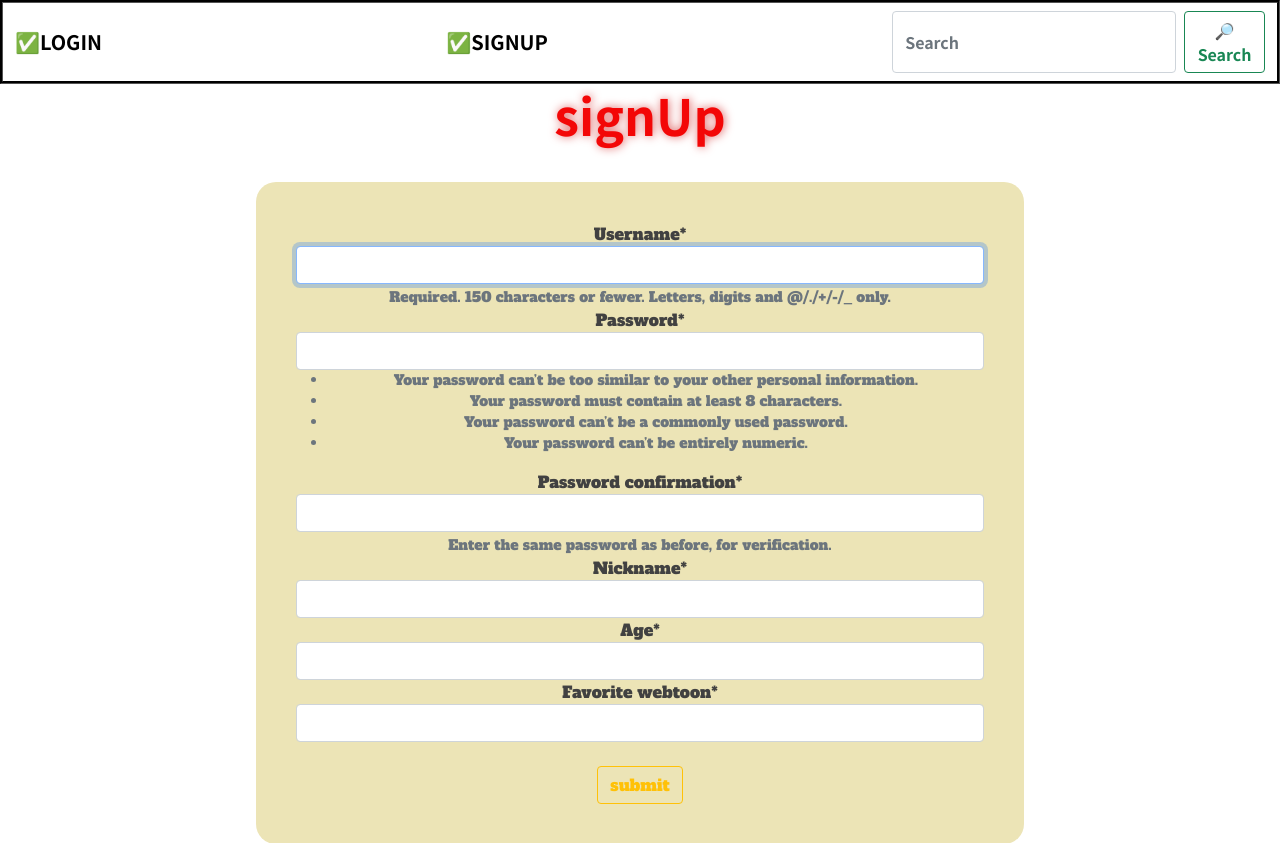
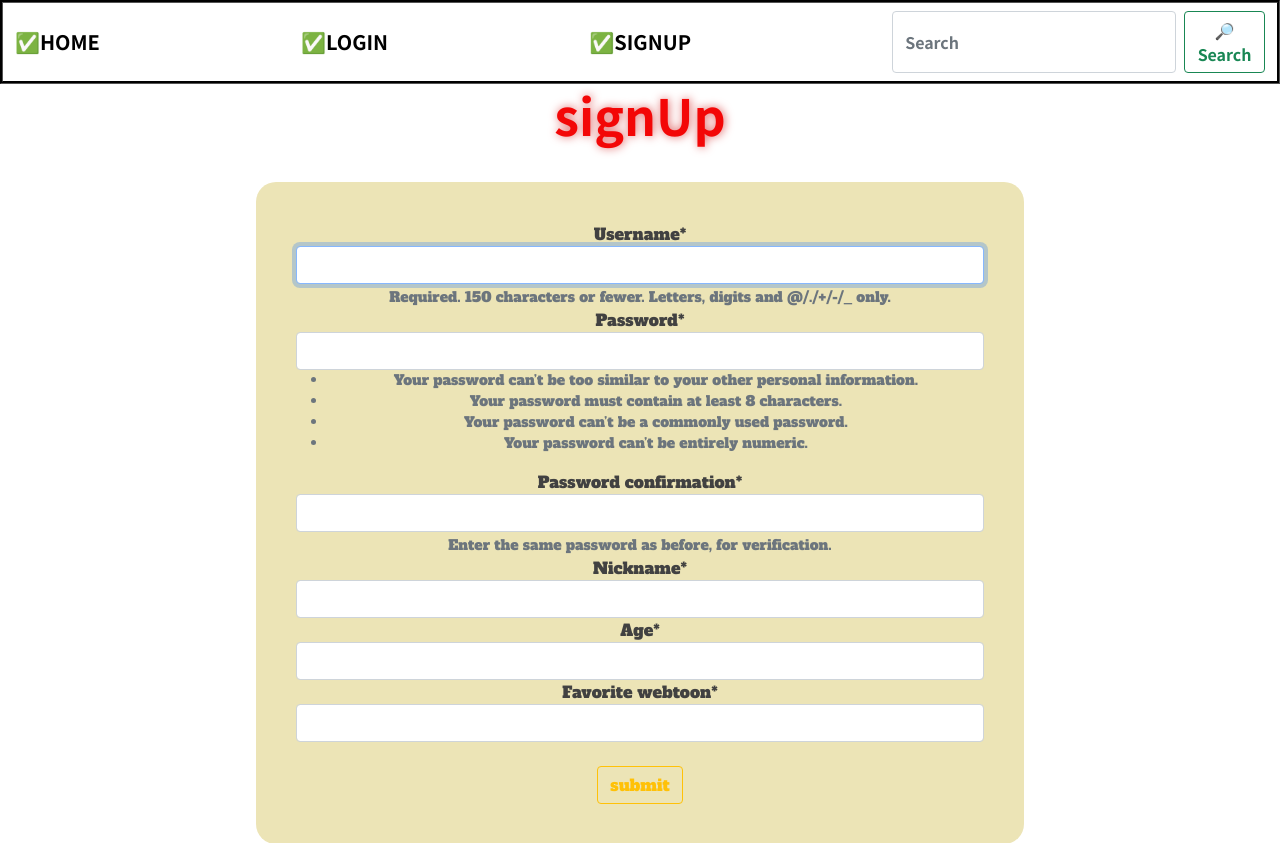
Before and after one commit to yujindonut/likelion-9th, a Django app: page /account/register/ in a window 1280 px wide. Shown: the top 843 px of the page. Run offline with Django 3.2, Linux system fonts and the light colour scheme; some libraries are stand-ins or nearby versions; some web fonts are replaced.

Commit message:
add css _ yujin

```diff
--- a/webtoon/templates/base.html
+++ b/webtoon/templates/base.html
@@ -47,8 +47,8 @@
   <nav class="navbar">
     <div class="container-fluid">
 
+      <a class="navbar-brand" href="{%url 'home' %}">✅Home</a>
       {% if user.is_authenticated %}
-      <a class="navbar-brand" href="{%url 'home' %}">✅Home</a>
       <a class="navbar-brand" href="{%url 'new'%}">✅Write</a>
       <a class="navbar-brand" href="{%url 'logout' %}">✅Logout</a>
       <span class="navbar-text">
```
